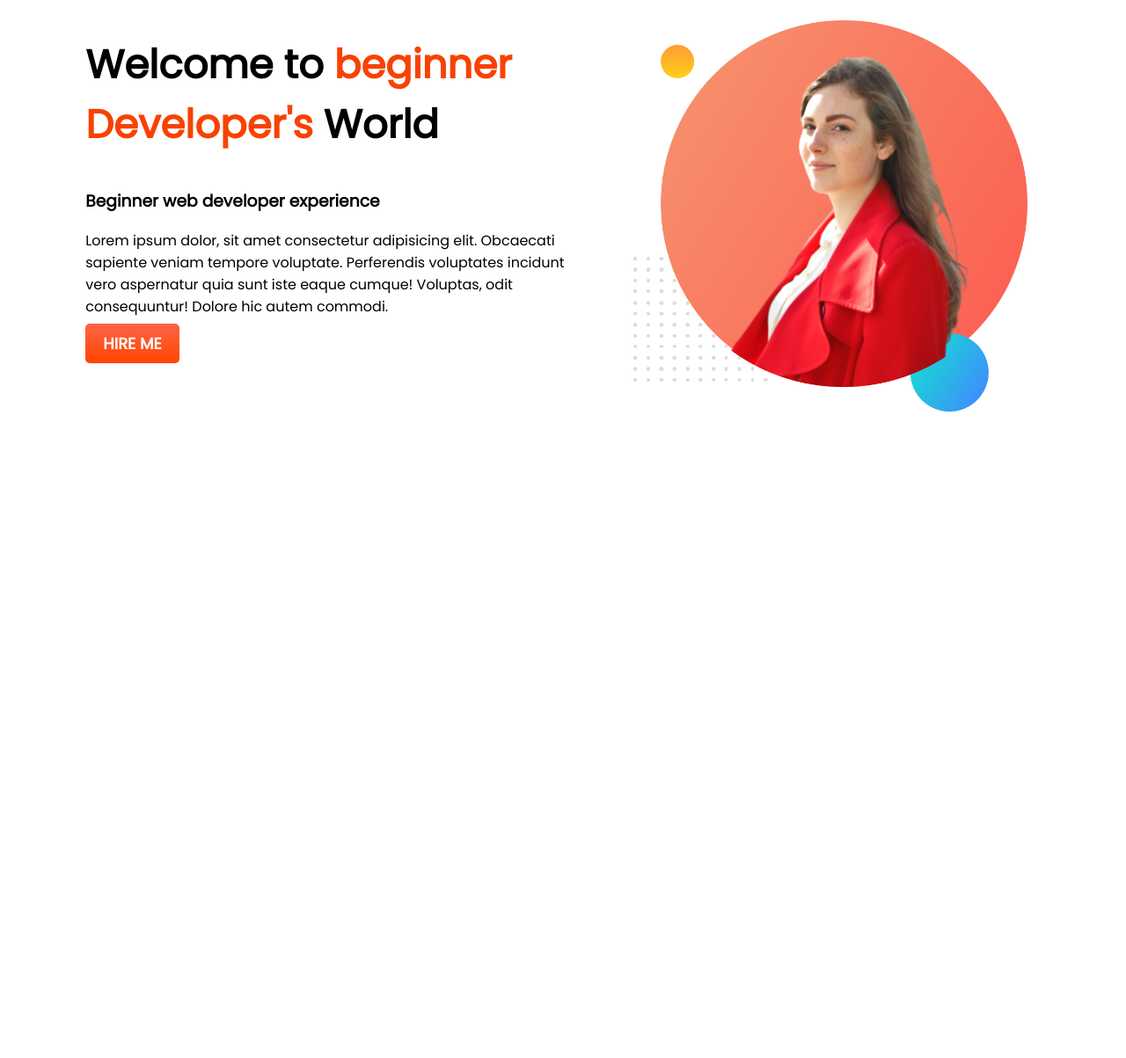
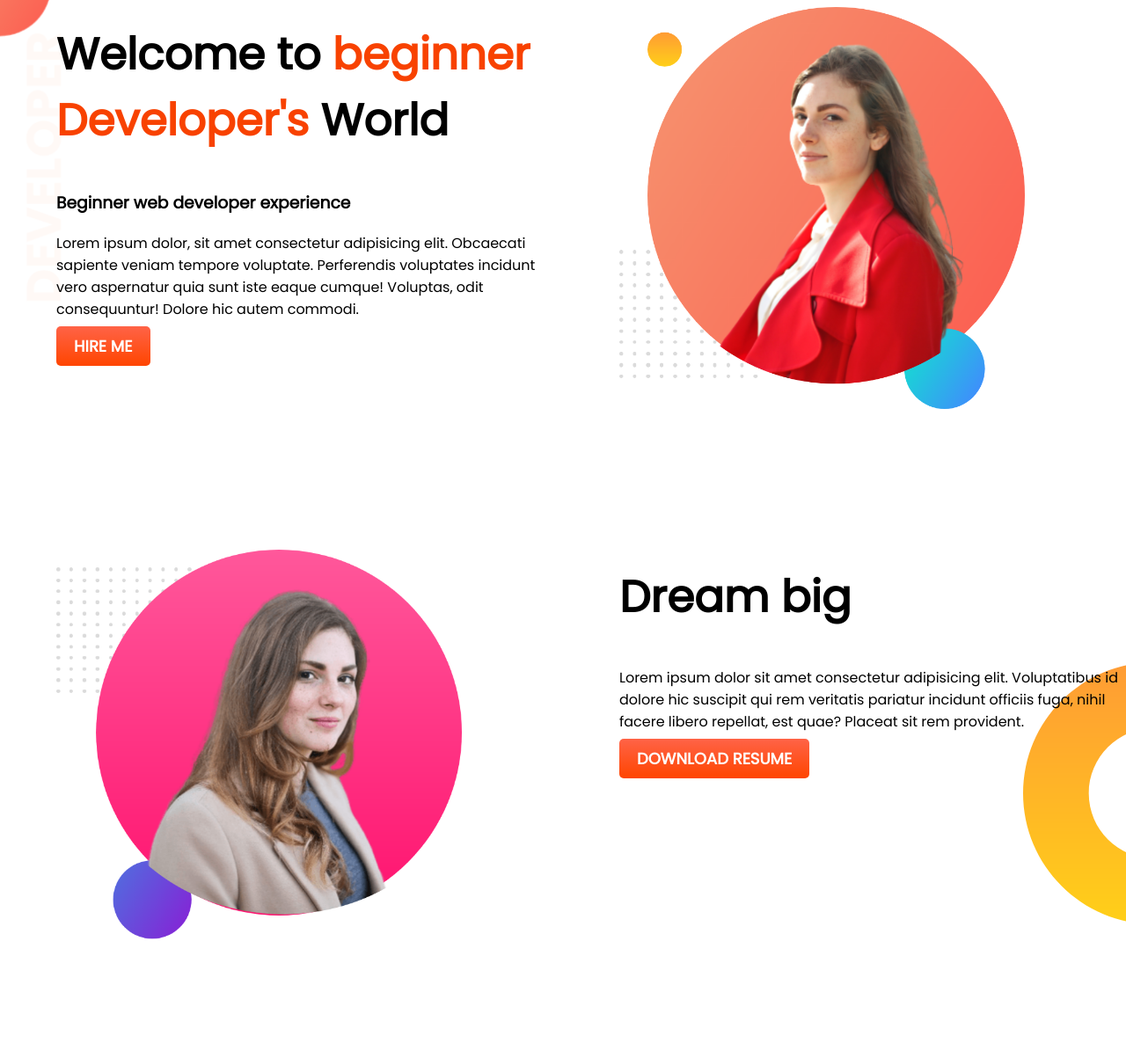
Before and after one commit to ShahidaMahtab/demo_porfolio, a plain HTML site: page index.html in a window 1280 px wide. Shown: the part 17-1220 px from the top of the page at 88% size. Before the commit the page ends 800 px from the top, so only its background shows below. Drawn offline with Linux system fonts and the light colour scheme.

Commit message:
dream big added

```diff
--- a/index.html
+++ b/index.html
@@ -11,7 +11,7 @@
 <link rel="stylesheet" href="./style.css">
 </head>
 <body>
- <section class="top-banner">
+ <section class="top-banner flex-container">
   <div class="half-width">
    <h1>Welcome to <span class="oranged">beginner Developer's</span> World</h1>
    <h3>Beginner web developer experience</h3>
@@ -22,5 +22,15 @@
    <img src="./images/img1.png" alt="img-1">
   </div>
  </section>
+ <section class="dream-big flex-container">
+ <div class="half-width">
+  <img src="./images/img2.png" alt="img-2">
+ </div>
+ <div class="half-width">
+  <h1>Dream big</h1>
+  <p>Lorem ipsum dolor sit amet consectetur adipisicing elit. Voluptatibus id dolore hic suscipit qui rem veritatis pariatur incidunt officiis fuga, nihil facere libero repellat, est quae? Placeat sit rem provident.</p>
+  <a class="link-btn" target="_blank" href="https://www.linkedin.com/in/shahida-mahtab-a994521b2/">download resume</a>
+ </div>
+ </section>
 </body>
 </html>
--- a/style.css
+++ b/style.css
@@ -5,28 +5,34 @@ body {
 }
 
 h1 {
- font-size: 45px;
+ font-size: 50px;
 }
 
 .oranged {
  color: #f84200
 }
 
+.flex-container {
+ display: flex;
+}
+
 .top-banner {
- display: flex;
- margin: 20px 0 10px 35px;
+ background: url(./images/top-banner.png);
+ background-repeat: no-repeat;
 }
 
 .half-width {
  width: 50%;
  padding-left: 5%;
+ margin-bottom: 10%;
 }
 
 .half-width img {
  width: 80%;
- margin: 20px 0 0 0;
+ margin: 25px 0 0 0;
 }
-.link-btn{
+
+.link-btn {
  text-decoration: none;
  text-transform: uppercase;
  font-size: 18px;
@@ -36,3 +42,10 @@ h1 {
  border-radius: 5px;
  padding: 10px 20px;
 }
+
+/* dream big section */
+.dream-big {
+ background: url(./images/dream-bg.png);
+ background-repeat: no-repeat;
+ background-position: right;
+}
```
